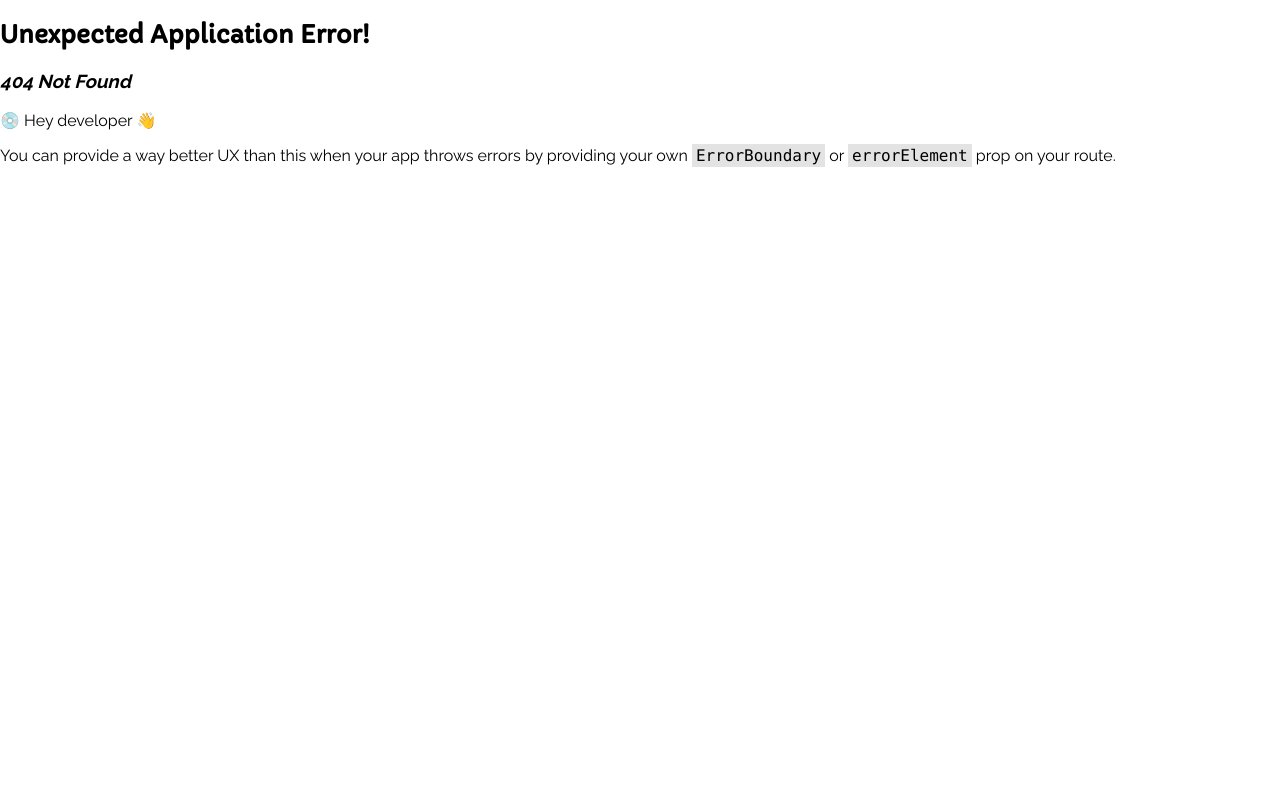
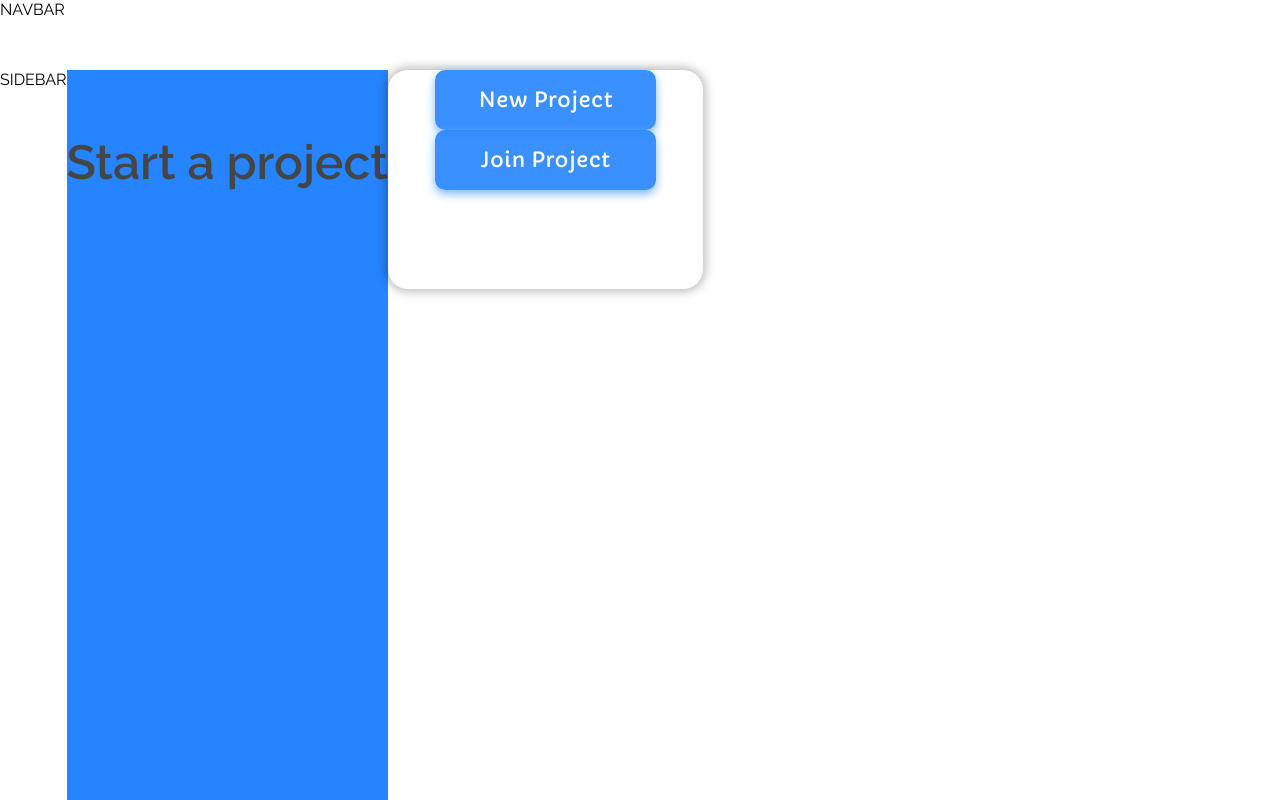
Before and after one commit to unsw-cse-comp3900-9900-23T2/capstone-project-3900w14aotis, a React (Create React App) app in the folder frontend/: page /otis/project in a window 1280 px wide. Before the commit this address had no page. Built offline with nearby package versions, Linux system fonts and the light colour scheme.

Commit message:
feat-frontend/create/project: still working on project page

```diff
--- a/frontend/src/App.js
+++ b/frontend/src/App.js
@@ -14,6 +14,7 @@ import AppLayout from "./layouts/AppLayout";
 import LoginPage from "./authentication/LoginPage";
 import RegisterPage from "./authentication/RegisterPage";
 import DashboardPage from "./home/DashboardPage";
+import ProjectPage from "./home/ProjectPage";
 
 const router = createBrowserRouter(
   createRoutesFromElements(
@@ -27,6 +28,7 @@ const router = createBrowserRouter(
         <Route path="/otis">
           <Route index element={<Navigate to="/otis/dashboard" />} />
           <Route path="dashboard" element={<DashboardPage />} />
+          <Route path="project" element={<ProjectPage />} />
         </Route>
       </Route>
     </Route>
--- /dev/null
+++ b/frontend/src/home/ProjectPage.jsx
@@ -0,0 +1,50 @@
+import React from "react";
+import { Box } from "@mui/material";
+import styles from "./styles/ProjectPage.module.css";
+import AuthButton from "../components/AuthButton";
+
+const ProjectPage = () => {
+
+  const projectPageContainerSx = {
+    width: "100%",
+    display: "flex",
+    flexDirection: "row",
+  }
+
+  const projectContainerSx = {
+    display: "flex",
+    flexDirection: "column",
+    alignItems: "center",
+    width: "26%",
+    height: "30%",
+    borderRadius: "20px",
+    background: "#FFF",
+    boxShadow: "0px 0px 10px 3px rgba(0, 0, 0, 0.25)",
+  }
+
+  const header = {
+    background: "#2684FF"
+    // return (
+    //   <h2>Start a Project</h2>
+    // )
+  }
+
+  return <>
+    <Box sx={projectPageContainerSx}>
+      <Box sx={header}>
+        <h1 className={styles.h1Text}>Start a project</h1>
+      </Box>
+      <Box sx={projectContainerSx}>
+        <AuthButton text="New Project"/>
+
+        <AuthButton text="Join Project"/>
+      </Box>
+
+    </Box>
+    {/* <div>ProjectPage</div>; */}
+
+
+  </>
+
+};
+export default ProjectPage;
--- /dev/null
+++ b/frontend/src/home/styles/ProjectPage.module.css
@@ -0,0 +1,4 @@
+.h1Text {
+    margin-top: 4rem;
+    margin-bottom: 3.3rem;
+  }
```
